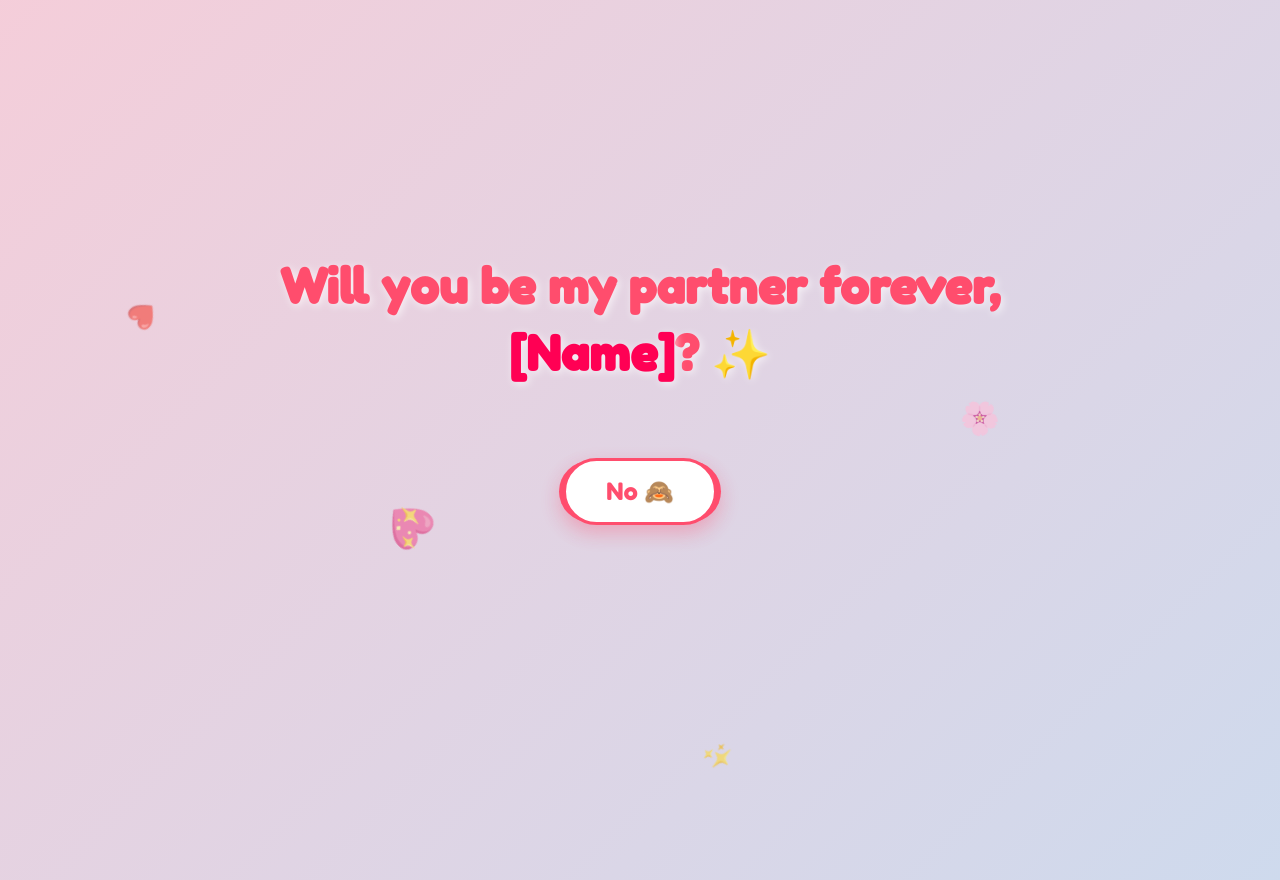
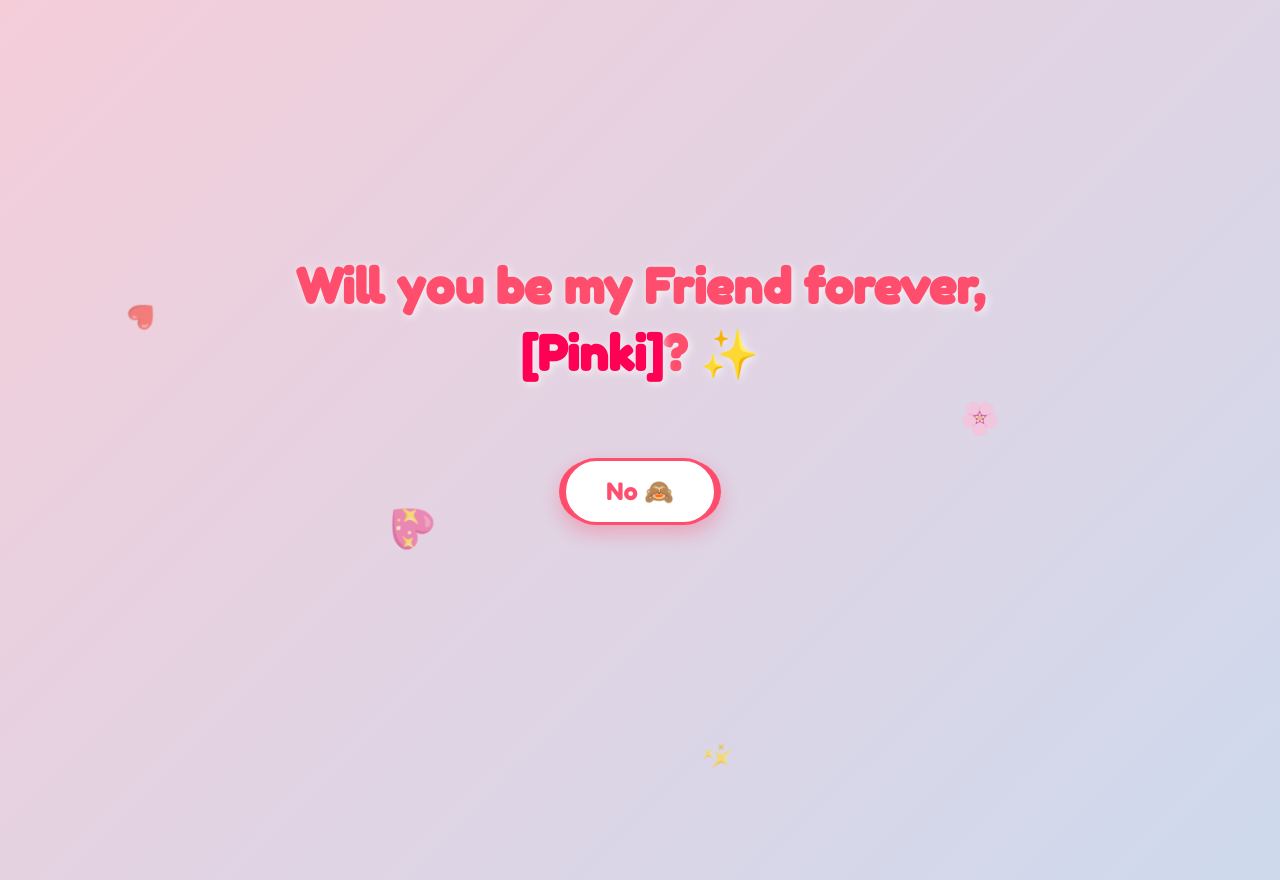
Before and after one commit to kumarsummi031-bot/my-proposal-app, a website: page views/index.html in a window 1280 px wide. Drawn offline with Linux system fonts and the light colour scheme.

Commit message:
updated index partner to friend

```diff
--- a/views/index.html
+++ b/views/index.html
@@ -23,7 +23,7 @@
 
         <!-- State 1: The Request -->
         <div id="questionState">
-            <h1 class="main-title">Will you be my partner forever, <span class="name-highlight">[Name]</span>? ✨</h1>
+            <h1 class="main-title">Will you be my Friend forever, <span class="name-highlight">[Pinki]</span>? ✨</h1>
             <div class="btn-wrapper">
                 <button id="yesBtn" class="cute-btn yes-btn">Yes! 💖</button>
                 <button id="noBtn" class="cute-btn no-btn">No 🙈</button>
```
